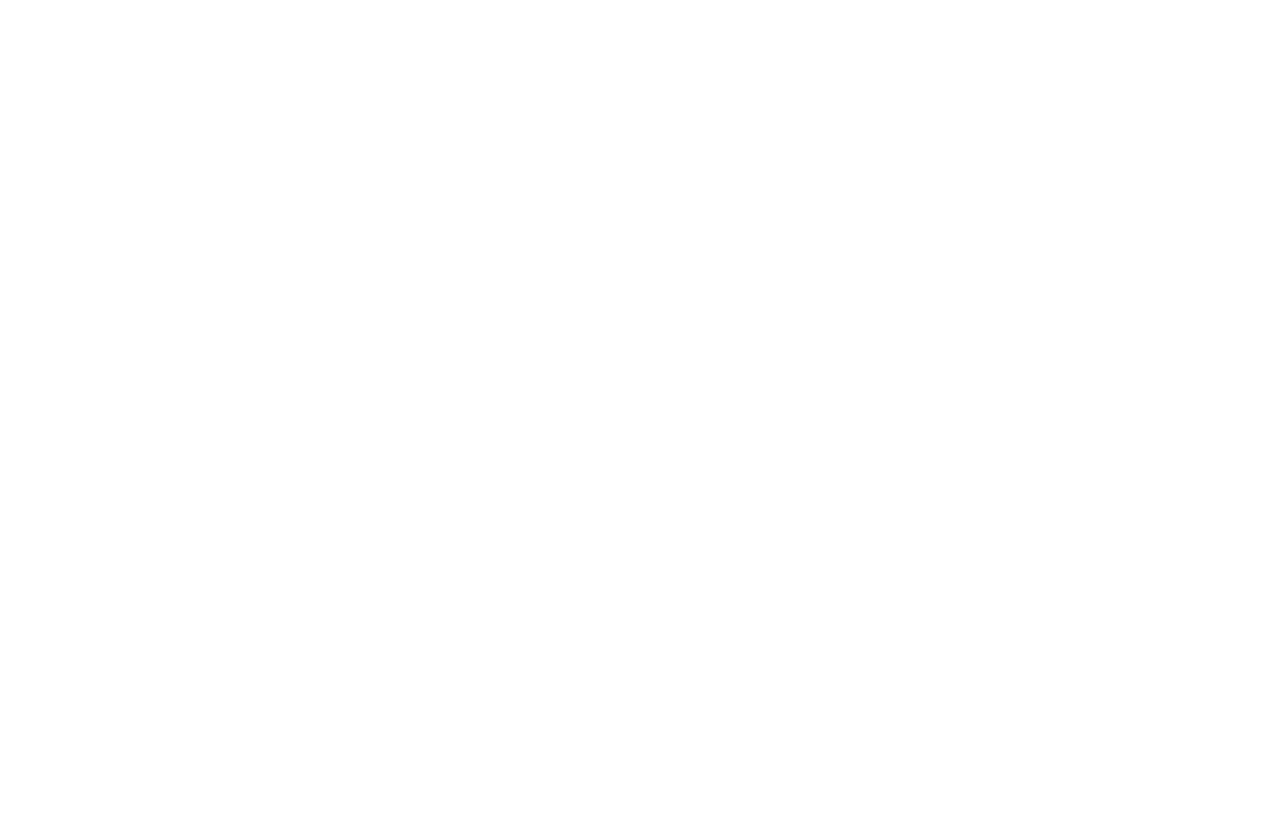
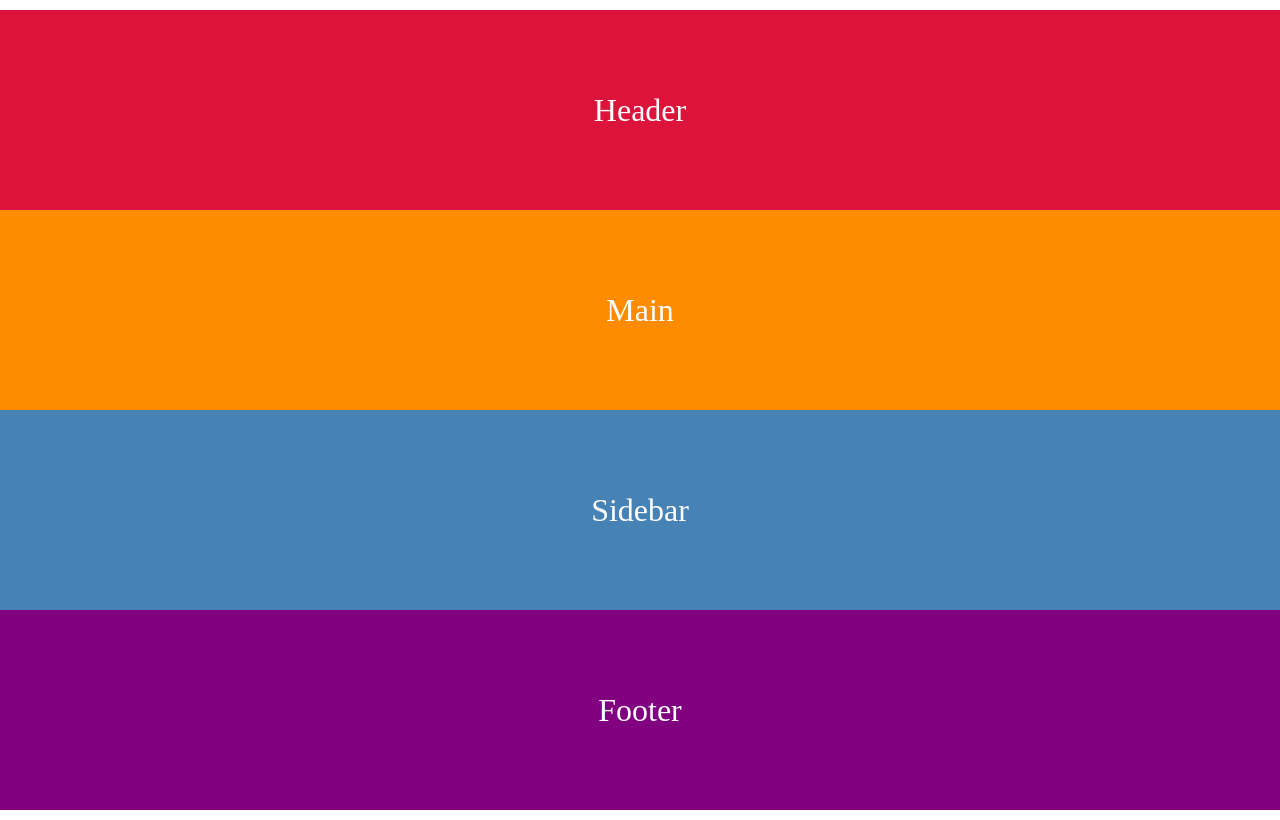
Before and after one commit to fritz652/grid-templates, a plain HTML site: page index.html in a window 1280 px wide. Drawn offline with Linux system fonts and the light colour scheme.

Commit message:
agregando stilos

```diff
--- a/scss/styles.scss
+++ b/scss/styles.scss
@@ -10,10 +10,26 @@ body {
     display: grid;
 }
 
-.grid__item {
+.grid__item { // estas lienas se agregan para poder visualizar el template
     font-size:  2rem;
     color: #fff;
     display: flex;
     align-items: center;
     justify-content: center;
 }
+
+.header {
+    background-color: crimson;
+}
+
+.main {
+    background-color: darkorange;
+}
+
+.sidebar {
+    background-color: steelblue;
+}
+
+.footer {
+    background-color: purple;
+}
```
Also changed, not shown: css/styles.css, 1 other file.
